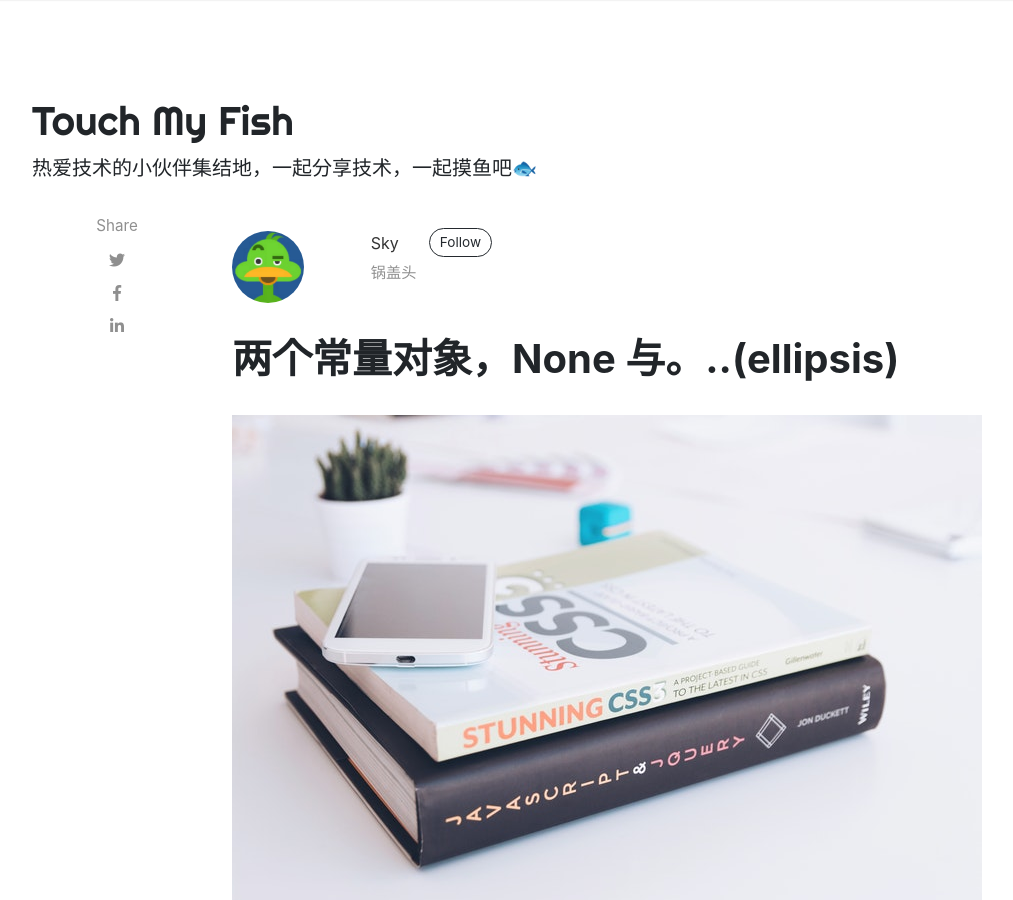
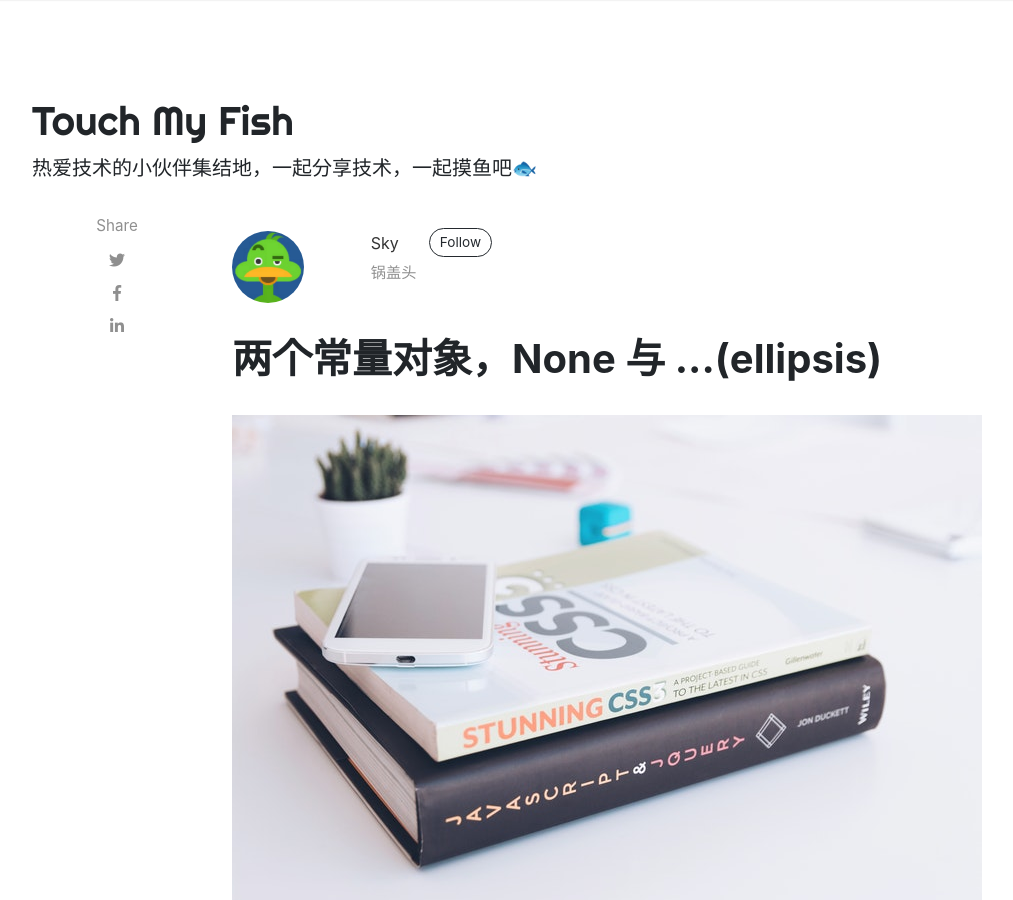
Before and after one commit to touchmyfish/touchmyfish.com, a Jekyll site: the page built from _posts/2019-07-10-None-ellispsis.md, in a window 1280 px wide and 900 px high. Shown: the whole window, without its empty margins (53-1066 px from the left). Built offline with Jekyll 4.4.1, drawn with Linux system fonts in a browser that asks for light colours; nearby versions of some CDN libraries; comment, search, counter and statistics services are not loaded.

```diff
--- a/_posts/2019-07-10-None-ellispsis.md
+++ b/_posts/2019-07-10-None-ellispsis.md
@@ -1,6 +1,6 @@
 ---
 layout: post
-title:  "两个常量对象，None 与。..(ellipsis)"
+title:  "两个常量对象，None 与 ...(ellipsis)"
 author: Sky
 categories: [ Python ]
 tags: [ Python ]
```
